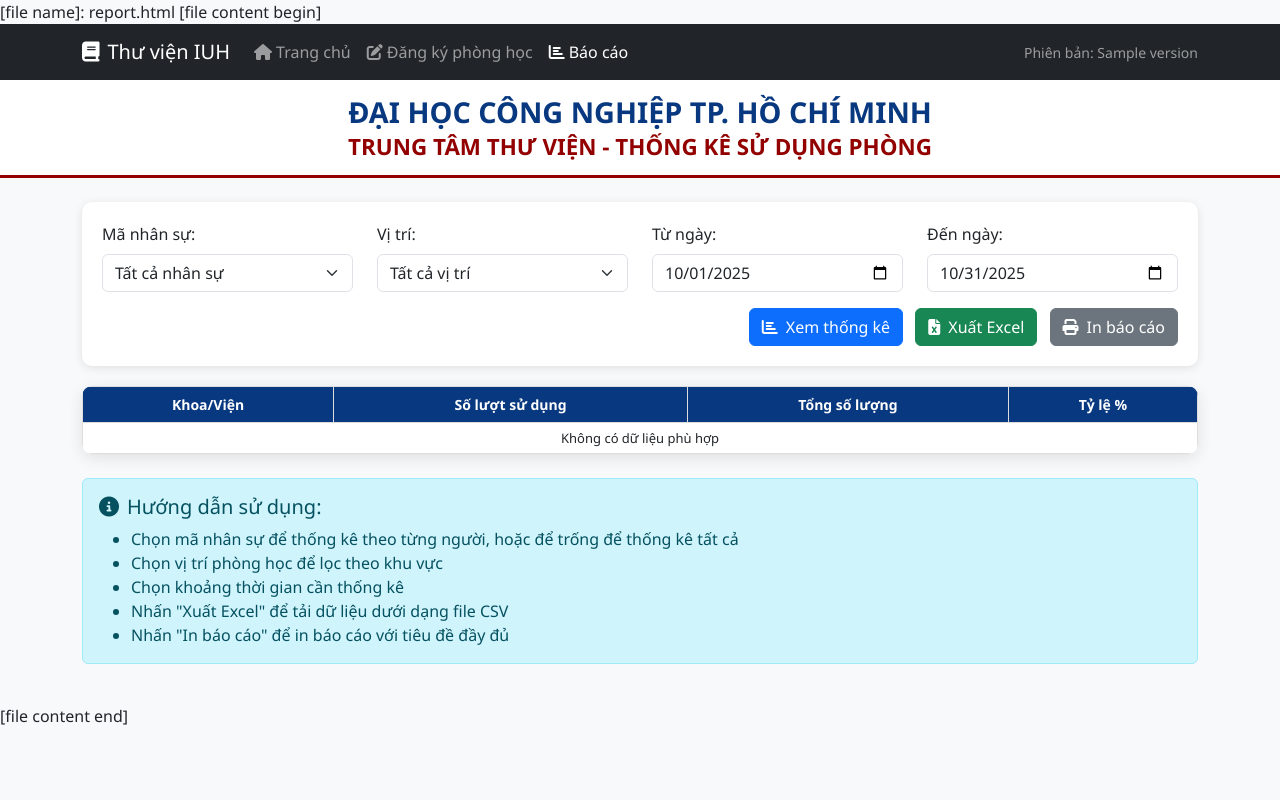
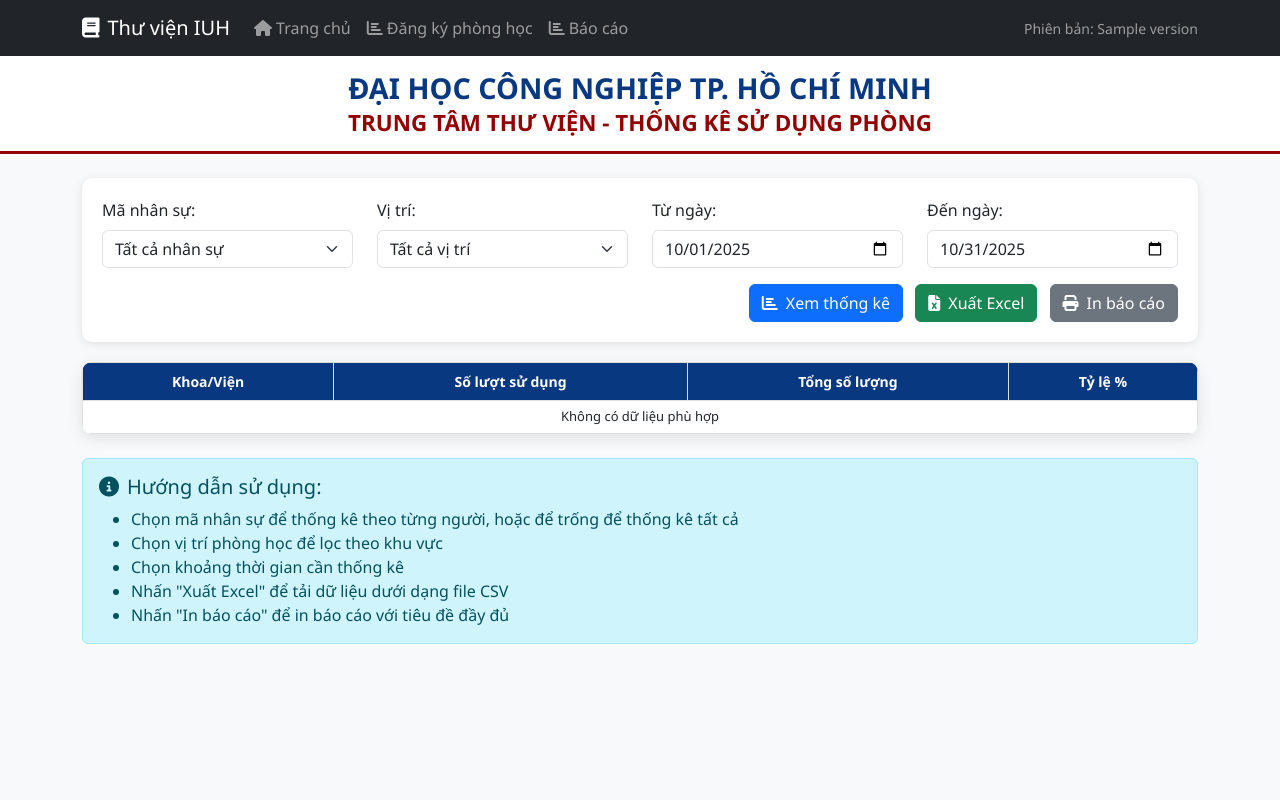
Before and after one commit to cattuongxp84/phonghocnhom, a Flask app: template templates/report.html in a window 1280 px wide. Run offline with Flask 3, Linux system fonts and the light colour scheme; the template is opened without the code that fills it: most values are stand-ins (such as "Sample title", 1, 10 or a date in 2020); data that the repository does not hold is empty.

Commit message:
Update report.html

```diff
--- a/templates/report.html
+++ b/templates/report.html
@@ -1,5 +1,3 @@
-[file name]: report.html
-[file content begin]
 <!DOCTYPE html>
 <html>
 <head>
@@ -241,10 +239,10 @@
 </head>
 
 <body>
-    <!-- Navigation Menu - ĐÃ SỬA -->
+    <!-- Navigation Menu -->
 <nav class="navbar navbar-expand-lg navbar-dark bg-dark">
     <div class="container">
-            <a class="navbar-brand" href="/">
+        <a class="navbar-brand" href="#">
             <i class="fas fa-book me-2"></i>Thư viện IUH
         </a>
         <button class="navbar-toggler" type="button" data-bs-toggle="collapse" data-bs-target="#navbarNav">
@@ -259,11 +257,11 @@
                 </li>
                 <li class="nav-item">
                     <a class="nav-link" href="/register">
-                            <i class="fas fa-edit me-1"></i>Đăng ký phòng học
+                        <i class="fas fa-chart-bar me-1"></i>Đăng ký phòng học
                     </a>
                 </li>
                 <li class="nav-item">
-                        <a class="nav-link active" href="/report">
+                    <a class="nav-link" href="/report">
                         <i class="fas fa-chart-bar me-1"></i>Báo cáo
                     </a>
                 </li>
@@ -274,7 +272,6 @@
         </div>
     </div>
 </nav>
-
     <!-- Screen View -->
     <div class="screen-container">
         <header class="header no-print">
@@ -404,9 +401,6 @@
             <div id="printDateInfo"></div>
         </div>
     </div>
-
-    <!-- Thêm Bootstrap JS -->
-    <script src="https://cdn.jsdelivr.net/npm/bootstrap@5.3.0/dist/js/bootstrap.bundle.min.js"></script>
 
     <script>
         // Danh sách khoa viện
@@ -690,4 +684,3 @@
     </script>
 </body>
 </html>
-[file content end]
```
Lines whose indentation alone changed are shown as unchanged.
